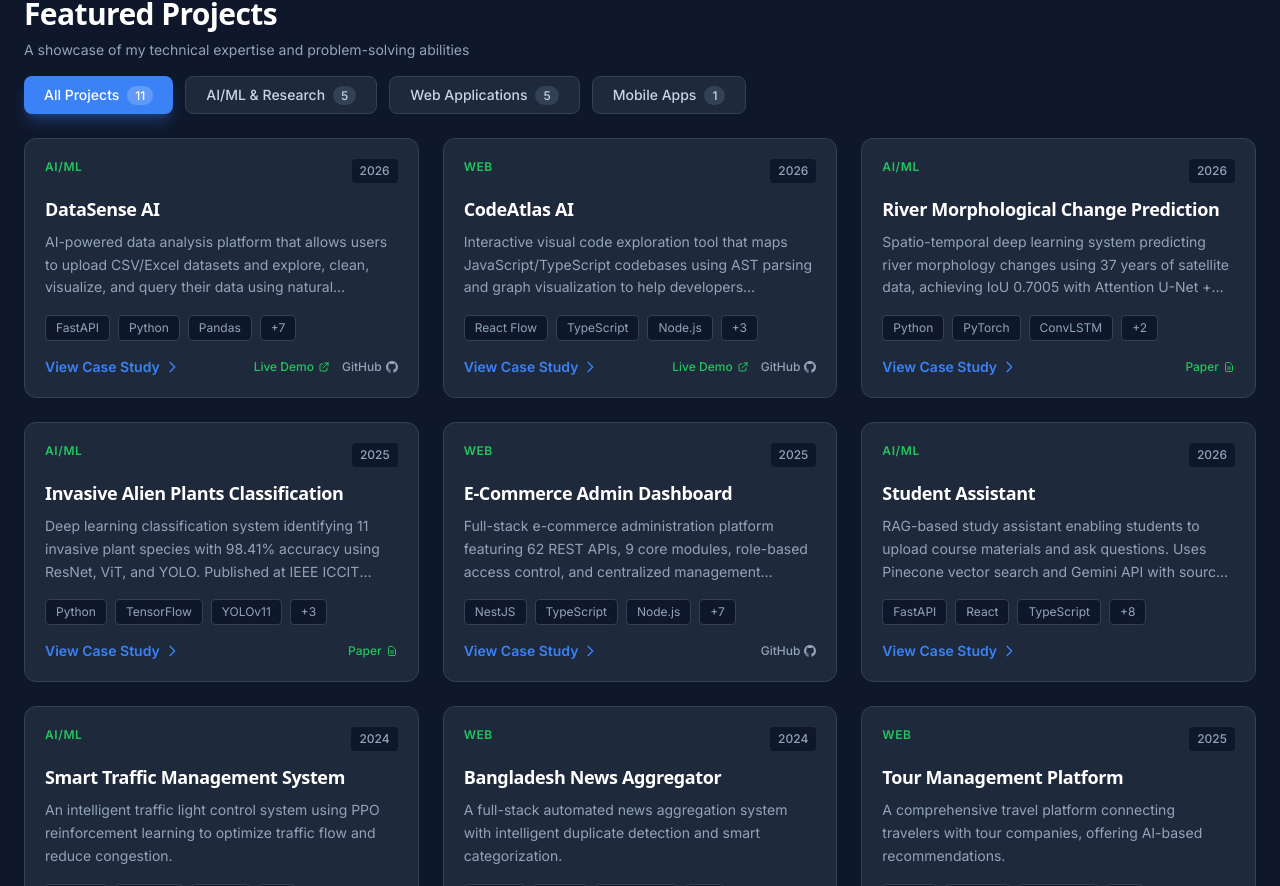
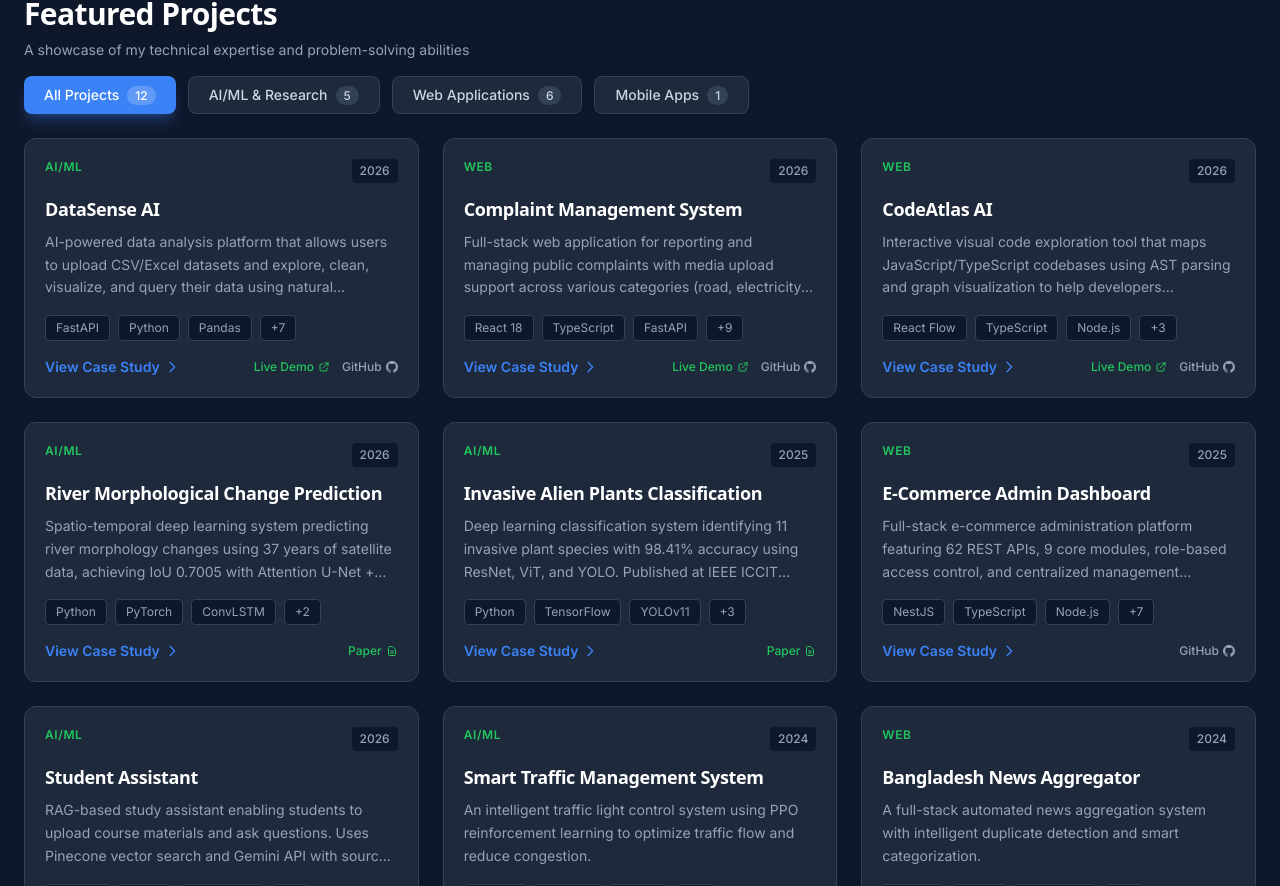
Before and after one commit to Kaoserahamed/Portfolio, a React (Create React App) app: page / in a window 1280 px wide. Shown: the part 1203-2089 px from the top of the page. Built offline with nearby package versions, Linux system fonts and the light colour scheme.

Commit message:
new project

```diff
--- a/src/components/Projects.js
+++ b/src/components/Projects.js
@@ -28,6 +28,22 @@ const Projects = () => {
       ],
       github: 'https://github.com/Kaoserahamed/DataSense-AI',
       demo: 'https://data-sense-ai-ksif.vercel.app',
+    },
+    {
+      title: 'Complaint Management System',
+      year: '2026',
+      category: 'web',
+      description: 'Full-stack web application for reporting and managing public complaints with media upload support across various categories (road, electricity, water, garbage, public safety).',
+      fullDescription: 'A comprehensive complaint management platform enabling citizens to report public issues with image/video proof. Built with React, FastAPI, and PostgreSQL, featuring automated CI/CD deployment to Azure. Includes media processing, complaint tracking, dashboard statistics, and RESTful API with comprehensive documentation.',
+      technologies: ['React 18', 'TypeScript', 'FastAPI', 'Python', 'PostgreSQL', 'SQLAlchemy', 'Tailwind CSS', 'Docker', 'Azure App Service', 'GitHub Actions', 'Nginx', 'Vite'],
+      highlights: [
+        'Multi-category complaint reporting system with image/video upload and processing',
+        'RESTful API with FastAPI, SQLAlchemy ORM, and Pydantic v2 validation',
+        'Automated CI/CD pipeline: GitHub Actions → Azure Container Registry → Azure App Service',
+        'Dockerized deployment with PostgreSQL database and comprehensive API documentation',
+      ],
+      github: 'https://github.com/Kaoserahamed/Commplaintmanagement',
+      demo: 'https://complaint2292-web.azurewebsites.net/',
     },
     {
       title: 'CodeAtlas AI',
```
